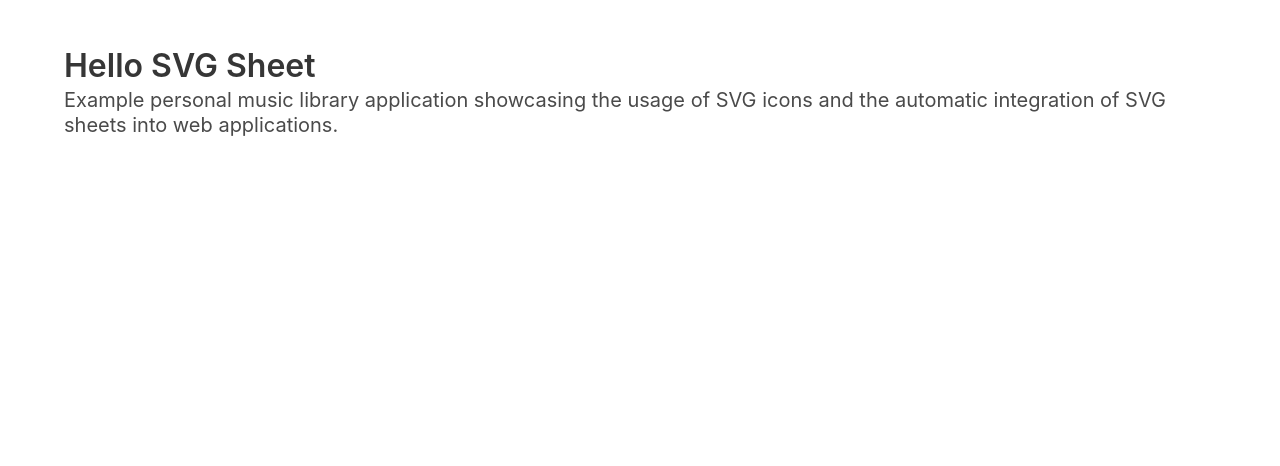
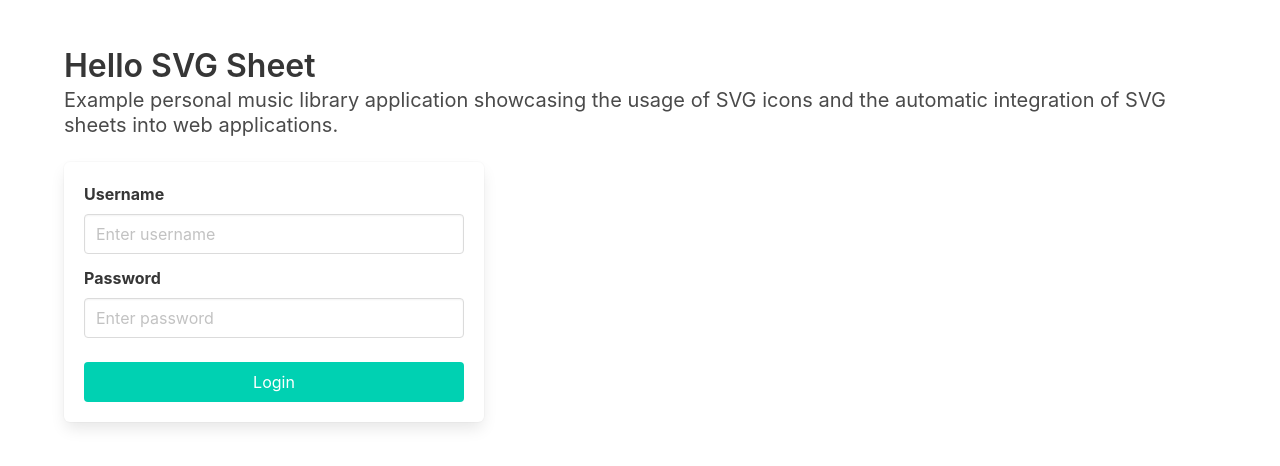
Before and after one commit to MrCube42/SVG-Sheet-Showcase, a website: page index.html in a window 1280 px wide. Drawn offline with nearby package versions, Linux system fonts and the light colour scheme.

Commit message:
feat: basic login form

```diff
--- a/index.html
+++ b/index.html
@@ -16,6 +16,30 @@
           icons and the automatic integration of SVG sheets into web
           applications.
         </p>
+        <div
+          class="box"
+          style="display: flex; flex-direction: column; width: 420px"
+        >
+          <div class="field">
+            <label class="label">Username</label>
+            <input
+              class="input"
+              type="text"
+              placeholder="Enter username"
+              value=""
+            />
+          </div>
+          <div class="field">
+            <label class="label">Password</label>
+            <input
+              class="input"
+              type="password"
+              placeholder="Enter password"
+              value=""
+            />
+          </div>
+          <button class="button is-primary mt-3">Login</button>
+        </div>
       </div>
     </section>
   </body>
```
